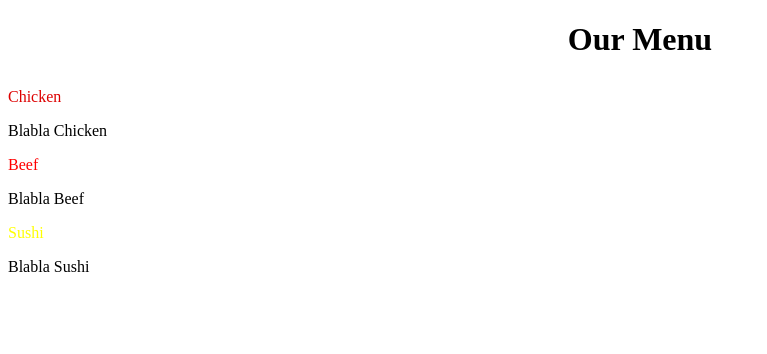
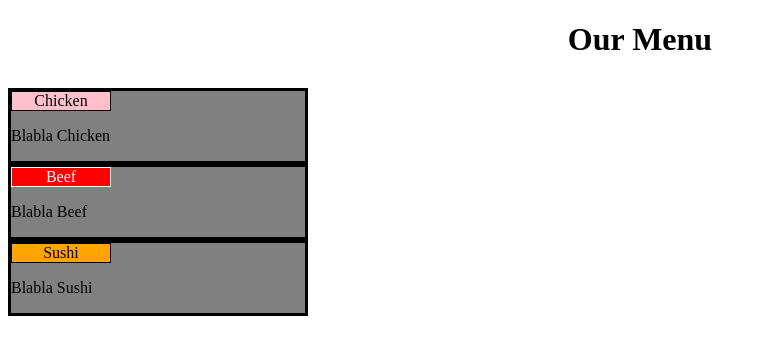
Before and after one commit to makotovnjp/html_css_javascirpt_course_modelue2_solution, a plain HTML site: page index.html in a window 1280 px wide. Shown: the whole page, without its empty margins (0-767 px from the left). Drawn offline with Linux system fonts and the light colour scheme.

Commit message:
before read guide

```diff
--- a/css/style.css
+++ b/css/style.css
@@ -1,16 +1,40 @@
+* {
+  box-sizing: border-box;
+}
+
 h1 {
   text-align: center;
   margin-bottom: 30px
 }
 
-section div.title1 {
-  color: #DD0000
+section {
+  background: gray;
+  width: 300px;
+  border: 3px;
+  border-style: solid;
 }
 
-section div.title2 {
-  color: red
+.title1 {
+  text-align: center;
+  background: pink;
+  width:100px;
+  border: 1px;
+  border-style: solid;
 }
 
-section div.title3 {
-  color: yellow
+.title2 {
+  text-align: center;
+  background: red;
+  color: white;
+  width:100px;
+  border: 1px;
+  border-style: solid;
 }
+
+.title3 {
+  text-align: center;
+  background: orange;
+  width:100px;
+  border: 1px;
+  border-style: solid;
+}
```
